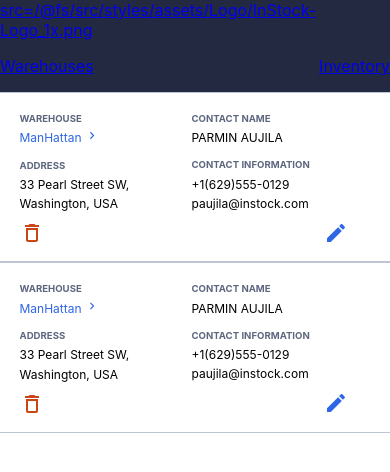
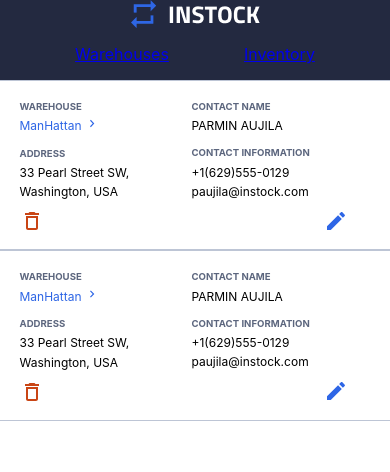
Before and after one commit to AlirezaEntessari/instock, a React (Create React App) app: page / in a window 390 px wide. Shown: the top 472 px of the page. Built offline with nearby package versions, Linux system fonts and the light colour scheme; no server answers.

Commit message:
create responsivesness for mobile and tablet view

```diff
--- a/src/components/Header/Header.js
+++ b/src/components/Header/Header.js
@@ -7,7 +7,7 @@ const Header = () => {
         <header className="navbar">
             <nav className="navbar__container">
                 <Link to="/">
-                    <div className="navbar__logo"> src={Logo} </div>
+                    <div className="navbar__logo"> <img src={Logo} /> </div>
                 </Link>
                 <div className="navbar__pages">
                     <Link>
--- a/src/components/Header/Header.scss
+++ b/src/components/Header/Header.scss
@@ -1,9 +1,37 @@
+@use "../../styles/assets/partials/mixins" as *;
+@use "../../styles/assets/partials/variables" as *;
+
+
 .navbar__container {
-    background-color: #232940;
+    background-color: $instock-background-nav;
     display: flex;
     flex-direction: column;
+    @include  tablet {
+        height: 5.3125rem;
+        flex-direction: row;
+        justify-content: space-between;
+    }
+}
+.navbar__logo {
+    display: flex;
+    justify-content: center;
+    @include tablet {
+        margin-top: 1.875rem;
+        margin-left: 1.5625rem;
+    }
 }
 .navbar__pages {
     display: flex;
-    justify-content: space-between;
+    justify-content: space-evenly;
+    @include tablet {
+        width: 15.625rem;
+        margin-top: .9375rem;
+        justify-content: space-around;
+    }
 }
+.navbar__page-1 {
+    text-decoration: none;
+}
+.navbar__page-1:hover {
+    text-decoration: underline;
+}
```
